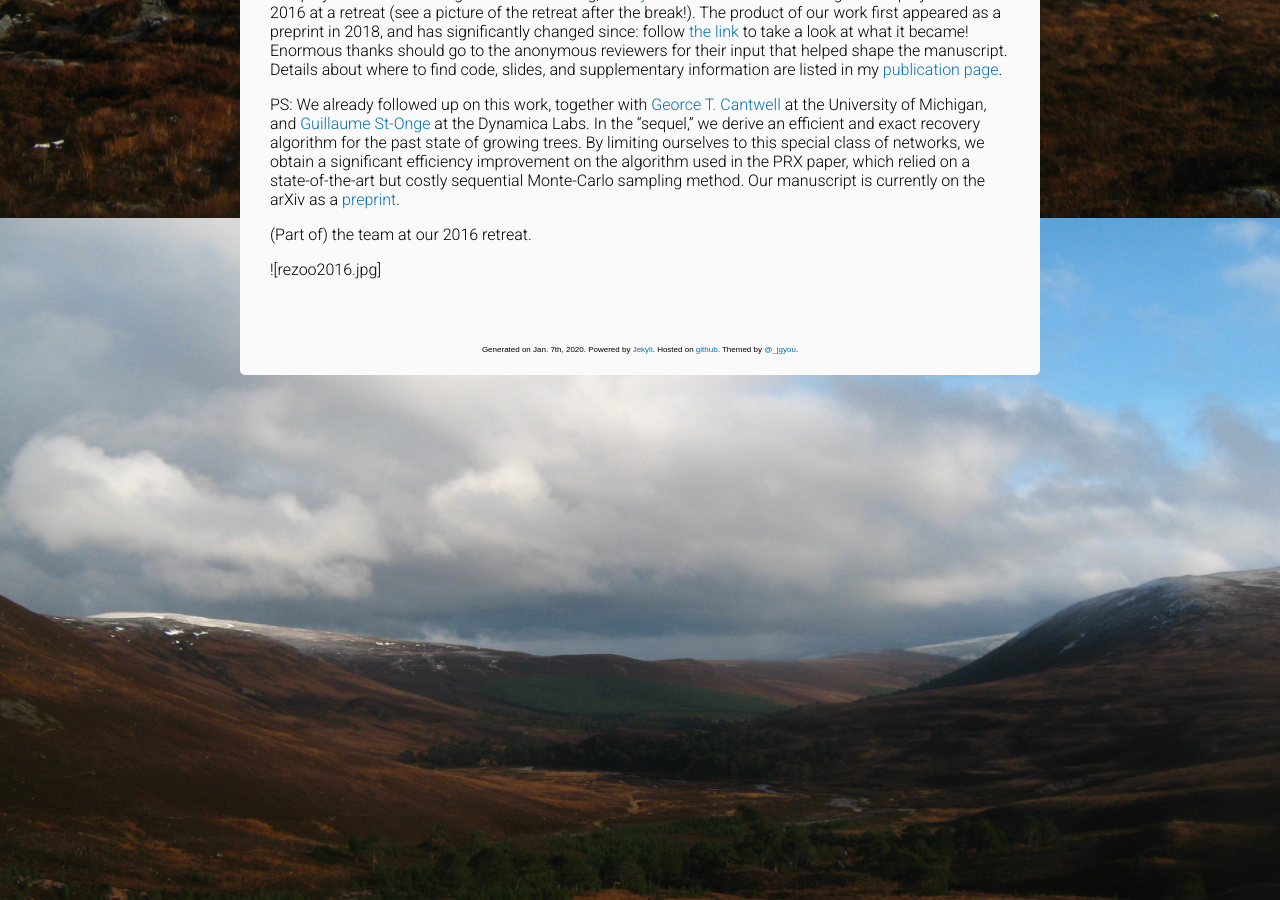
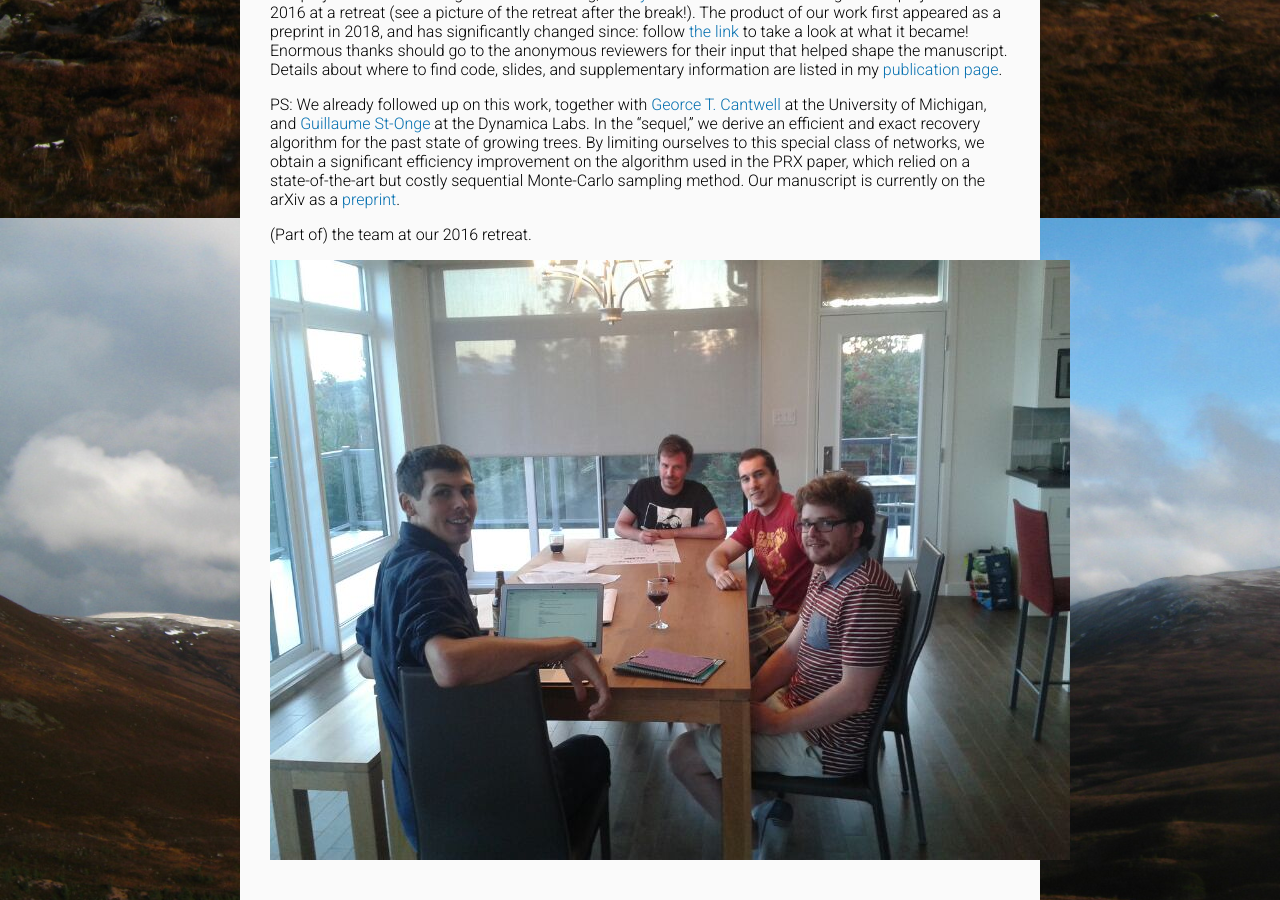
Before and after one commit to jg-you/jg-you.github.io, a Jekyll site: the page built from _posts/2020-01-07-archaeology-prx.md, in a window 1280 px wide and 900 px high, scrolled down 742 px. Built offline with Jekyll 4.4.1, drawn with Linux system fonts in a browser that asks for light colours; some web fonts are replaced; comment, search, counter and statistics services are not loaded.

Commit message:
fix image and typo

```diff
--- a/_posts/2020-01-07-archaeology-prx.md
+++ b/_posts/2020-01-07-archaeology-prx.md
@@ -21,4 +21,4 @@ Our manuscript is currently on the arXiv as a [preprint](https://arxiv.org/abs/1
 
 (Part of) the team at our 2016 retreat.
 
-![rezoo2016.jpg]
+![](/assets/post_figures/rezoo2016.jpg)
```
Also changed, not shown: _posts/2017-06-19-detectability-of-the-sbm-in-pr.md (+1 -1 lines), assets/post_figures/rezoo2016.jpg (renamed from _posts/rezoo2016.jpg).
